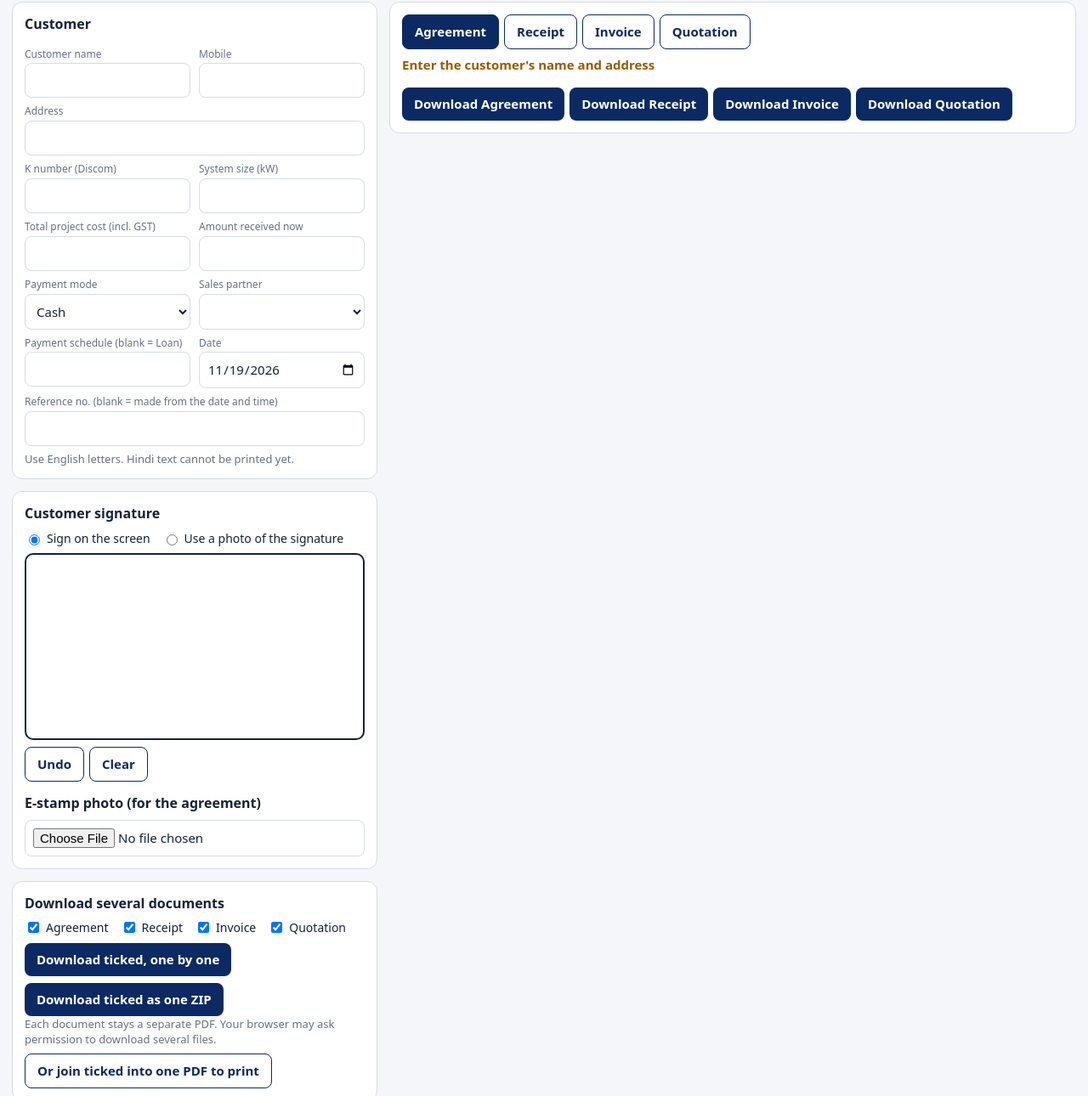
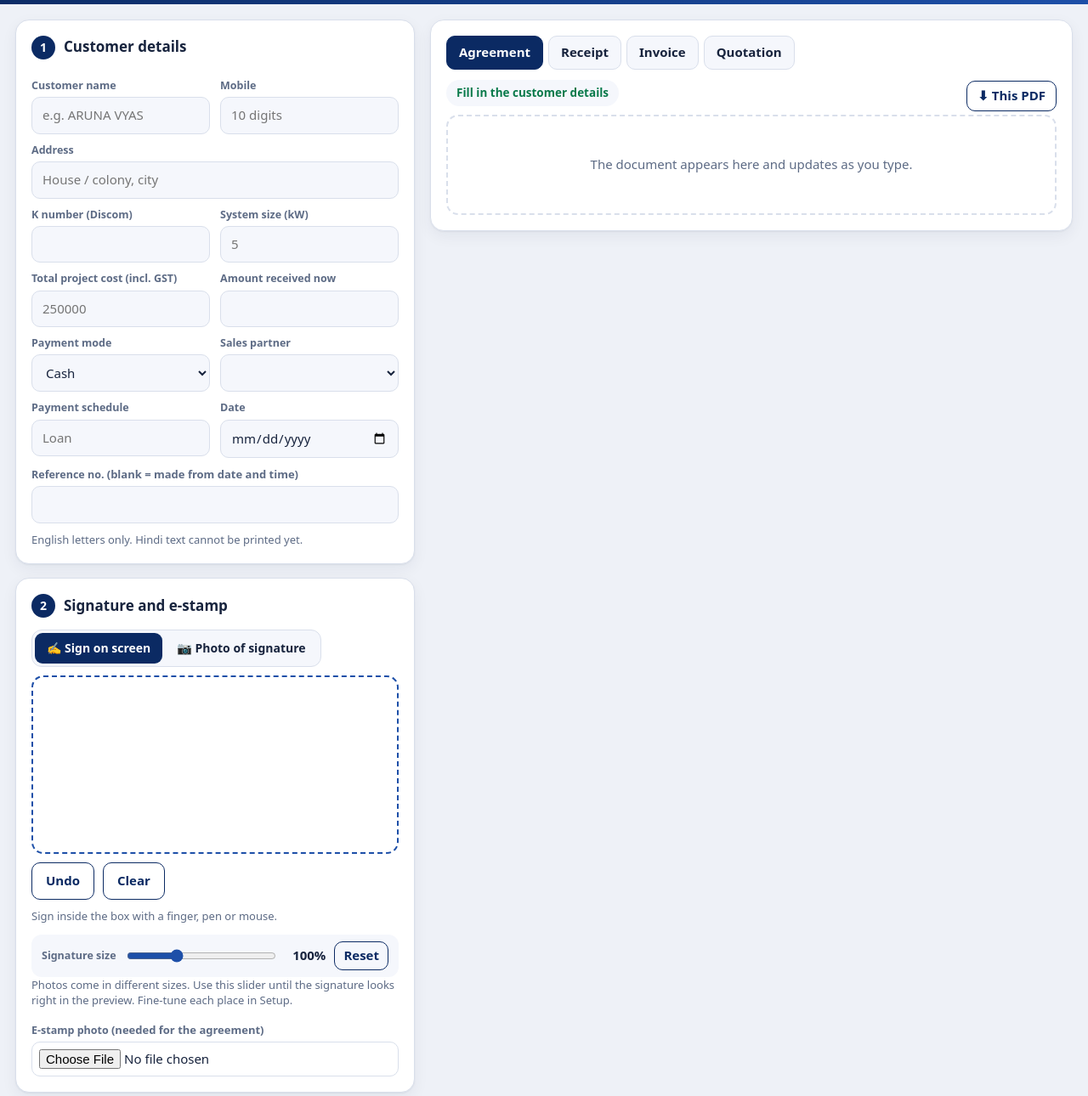
Before and after one commit to kalpnasolarishan/ishan_main, a plain HTML site: page index.html in a window 1280 px wide. Shown: the part 61-1351 px from the top of the page at 85% size. Drawn offline with Linux system fonts and the light colour scheme.

Commit message:
Update index.html

```diff
--- a/index.html
+++ b/index.html
@@ -2,68 +2,82 @@
 <html lang="en"><head><meta charset="utf-8"><meta name="viewport" content="width=device-width, initial-scale=1">
 <title>Kalpna Docs</title>
 <style>
-:root{--bg:#f4f6fa;--fg:#14213d;--card:#fff;--bd:#d5dbe6;--ac:#0b2a63;--mut:#667085}
-*{box-sizing:border-box}body{margin:0;background:var(--bg);color:var(--fg);font:15px/1.4 system-ui,-apple-system,"Segoe UI",sans-serif}
-header{background:var(--ac);color:#fff;padding:12px 16px}header b{font-size:18px}header span{opacity:.8;font-size:13px;margin-left:10px}
-main{display:grid;grid-template-columns:minmax(320px,430px) 1fr;gap:14px;padding:14px;max-width:1500px;margin:auto}
-@media(max-width:900px){main{grid-template-columns:1fr}}
-.card{background:var(--card);border:1px solid var(--bd);border-radius:12px;padding:14px;margin-bottom:14px}h2{font-size:16px;margin:0 0 8px}
-label{display:block;font-size:12px;color:var(--mut);margin:8px 0 2px}input,select,textarea{width:100%;padding:9px;border:1px solid var(--bd);border-radius:8px;font:inherit;background:#fff;color:var(--fg)}
-.g{display:grid;grid-template-columns:1fr 1fr;gap:0 10px}
-canvas#pad{width:100%;height:220px;background:#fff;border:2px solid var(--fg);border-radius:10px;touch-action:none;display:block}
-button,.btn{padding:9px 14px;border:0;border-radius:8px;background:var(--ac);color:#fff;font:inherit;font-weight:600;cursor:pointer;margin:8px 6px 0 0}button.s{background:#fff;color:var(--ac);border:1px solid var(--ac)}
-.tabs{display:flex;gap:6px;flex-wrap:wrap}.tab{background:#fff;color:var(--ac);border:1px solid var(--ac);margin:0}.tab.on{background:var(--ac);color:#fff}
-#status{margin:8px 0;font-weight:600}#status.need{color:#9a5b00}#status.err{color:#b00020}
-iframe#view{width:100%;height:78vh;border:1px solid var(--bd);border-radius:8px;background:#fff;display:none}
-.mut{color:var(--mut);font-size:13px}.tg{display:flex;gap:6px;align-items:center;color:var(--fg);font-size:14px;margin:3px 0}.tg input,.chk input{width:auto}
-details{margin:6px 0}summary{cursor:pointer;font-weight:600}.row{display:flex;gap:14px;flex-wrap:wrap;margin-top:6px}.row label{display:flex;gap:5px;align-items:center;color:var(--fg);font-size:14px;margin:0}.row input{width:auto}
+:root{--bg:#eef1f7;--card:#fff;--fg:#17233d;--mut:#5d6b85;--bd:#d9dfeb;--ac:#0b2a63;--ac2:#1d4fa8;--ok:#0a7a4b;--warn:#a05a00;--err:#b3202e;--soft:#f5f7fc;--shadow:0 1px 2px rgba(20,35,70,.06),0 6px 18px rgba(20,35,70,.06);--onac:#fff}
+@media(prefers-color-scheme:dark){:root{--bg:#0f1523;--card:#171f33;--fg:#e8edf8;--mut:#9aa8c4;--bd:#2a3550;--ac:#7ea6ff;--ac2:#a9c3ff;--soft:#1d2740;--ok:#4cd39a;--warn:#f0b35a;--err:#ff8a94;--shadow:none;--onac:#0f1523}}
+*{box-sizing:border-box}html{scroll-behavior:smooth}body{margin:0;background:var(--bg);color:var(--fg);font:15px/1.45 system-ui,-apple-system,"Segoe UI",Roboto,sans-serif}
+header{background:linear-gradient(135deg,#0b2a63,#1d4fa8);color:#fff;padding:12px 20px;display:flex;align-items:center;gap:14px;flex-wrap:wrap;position:sticky;top:0;z-index:5}
+header .t{font-size:19px;font-weight:700;letter-spacing:.2px}header .p{font-size:12.5px;background:rgba(255,255,255,.16);padding:4px 10px;border-radius:99px}.sp{flex:1}
+button,.btn{font:inherit;font-weight:600;border:0;border-radius:10px;padding:10px 16px;cursor:pointer;background:var(--ac);color:var(--onac);text-decoration:none;display:inline-block}
+button:hover,.btn:hover{filter:brightness(1.1)}button.s,.btn.s{background:transparent;color:var(--ac);border:1.5px solid var(--ac)}header button.g{background:rgba(255,255,255,.18);color:#fff}
+button:focus-visible,input:focus-visible,select:focus-visible,textarea:focus-visible{outline:3px solid #7ea6ff;outline-offset:1px}
+main{display:grid;grid-template-columns:minmax(340px,470px) 1fr;gap:18px;padding:18px;max-width:1560px;margin:auto;align-items:start}
+@media(max-width:960px){main{grid-template-columns:1fr;padding:12px}}
+.card{background:var(--card);border:1px solid var(--bd);border-radius:16px;padding:18px;margin-bottom:16px;box-shadow:var(--shadow)}
+.step{display:flex;align-items:center;gap:10px;margin:0 0 12px;font-size:17px;font-weight:700}.step i{font-style:normal;background:var(--ac);color:var(--onac);width:28px;height:28px;border-radius:50%;display:grid;place-items:center;font-size:14px}
+label{display:block;font-size:12.5px;font-weight:600;color:var(--mut);margin:10px 0 4px}
+input,select,textarea{width:100%;padding:10px 12px;border:1.5px solid var(--bd);border-radius:10px;font:inherit;background:var(--soft);color:var(--fg)}input:focus,select:focus,textarea:focus{border-color:var(--ac2);background:var(--card)}
+input[type=checkbox],input[type=radio]{width:auto}input[type=range]{padding:0;accent-color:var(--ac2)}input[type=file]{padding:8px;background:var(--card)}
+.g2{display:grid;grid-template-columns:1fr 1fr;gap:0 12px}@media(max-width:520px){.g2{grid-template-columns:1fr}}
+.seg{display:inline-flex;background:var(--soft);border:1.5px solid var(--bd);border-radius:12px;padding:3px;gap:3px;margin:2px 0 10px}.seg label{margin:0;font-size:14px}
+.seg input{position:absolute;opacity:0;pointer-events:none}.seg span{display:block;padding:8px 14px;border-radius:9px;cursor:pointer;color:var(--fg);font-weight:600}.seg input:checked+span{background:var(--ac);color:var(--onac)}.seg input:focus-visible+span{outline:3px solid #7ea6ff}
+canvas#pad{width:100%;height:210px;background:#fff;border:2px dashed var(--ac2);border-radius:14px;touch-action:none;display:block}
+.hint{color:var(--mut);font-size:13px}.row{display:flex;gap:10px;flex-wrap:wrap;align-items:center}.pt{margin-top:10px}
+.sizebox{display:flex;align-items:center;gap:10px;background:var(--soft);border-radius:12px;padding:8px 12px;margin-top:12px}.sizebox b{min-width:46px;text-align:right}
+.chips{display:flex;gap:8px;flex-wrap:wrap}.chip{margin:0}.chip input{position:absolute;opacity:0}.chip span{display:inline-block;padding:7px 13px;border:1.5px solid var(--bd);border-radius:99px;cursor:pointer;font-weight:600;font-size:14px;color:var(--fg);background:var(--soft)}
+.chip input:checked+span{background:var(--ac);border-color:var(--ac);color:var(--onac)}.chip input:focus-visible+span{outline:3px solid #7ea6ff}
+.prevcard{position:sticky;top:76px}@media(max-width:960px){.prevcard{position:static}}
+.tabs{display:flex;gap:6px;flex-wrap:wrap;margin-bottom:10px}.tab{background:var(--soft);color:var(--fg);border:1.5px solid var(--bd);padding:8px 14px}.tab.on{background:var(--ac);color:var(--onac);border-color:var(--ac)}
+#status{display:inline-block;padding:6px 12px;border-radius:99px;font-weight:600;font-size:13.5px;background:var(--soft);color:var(--ok);margin:2px 0 10px}#status.need{color:var(--warn)}#status.err{color:var(--err)}
+iframe#view{width:100%;height:74vh;border:1px solid var(--bd);border-radius:12px;background:#fff;display:none}
+.empty{border:2px dashed var(--bd);border-radius:14px;padding:46px 20px;text-align:center;color:var(--mut)}
+#photoprev{display:none;max-width:100%;height:auto;max-height:150px;border-radius:10px;margin-top:6px;background:repeating-conic-gradient(#ccc 0 25%,#fff 0 50%) 0 0/14px 14px}
+dialog{border:0;border-radius:18px;padding:0;width:min(940px,95vw);max-height:92vh;background:var(--card);color:var(--fg);box-shadow:0 20px 60px rgba(0,0,0,.35)}dialog::backdrop{background:rgba(10,18,40,.55)}
+dialog .hd{display:flex;align-items:center;padding:14px 20px;border-bottom:1px solid var(--bd);position:sticky;top:0;background:var(--card);z-index:2}dialog .hd b{font-size:18px;flex:1}
+dialog .bd{padding:6px 20px 20px;overflow:auto;max-height:calc(92vh - 130px)}dialog .ft{padding:12px 20px;border-top:1px solid var(--bd);display:flex;gap:10px;align-items:center}
+h3{font-size:15px;margin:18px 0 4px}table.pl{width:100%;border-collapse:collapse;font-size:14px}table.pl th{text-align:left;font-size:12px;color:var(--mut);padding:4px}table.pl td{padding:3px 4px;border-top:1px solid var(--bd)}table.pl input[type=number]{width:78px;padding:6px 8px}
+details{margin:6px 0}summary{cursor:pointer;font-weight:700;padding:6px 0}.ok{color:var(--ok);font-weight:600}
 </style></head><body>
-<header><b>Kalpna Docs</b><span>Everything stays on this device. Nothing is saved or sent.</span></header>
+<header><span class="t">☀ Kalpna Docs</span><span class="p">🔒 Private: nothing is saved or sent</span><span class="sp"></span><button class="g" id="openSetup">⚙ Setup</button></header>
 <main>
 <div>
-  <div class="card" id="form"><h2>Customer</h2>
-    <div class="g"><div><label>Customer name</label><input id="name" autocomplete="off"></div><div><label>Mobile</label><input id="mobile" inputmode="numeric" maxlength="10"></div></div>
-    <label>Address</label><input id="address" autocomplete="off">
-    <div class="g"><div><label>K number (Discom)</label><input id="kno"></div><div><label>System size (kW)</label><input id="kw" inputmode="decimal"></div>
-    <div><label>Total project cost (incl. GST)</label><input id="total" inputmode="decimal"></div><div><label>Amount received now</label><input id="received" inputmode="decimal"></div>
-    <div><label>Payment mode</label><select id="mode"><option>Cash</option><option>Cheque</option><option>NEFT</option></select></div><div><label>Sales partner</label><select id="partner"></select></div>
-    <div><label>Payment schedule (blank = Loan)</label><input id="schedule"></div><div><label>Date</label><input id="date" type="date"></div></div>
-    <label>Reference no. (blank = made from the date and time)</label><input id="ref">
-    <div class="mut" style="margin-top:6px">Use English letters. Hindi text cannot be printed yet.</div>
-  </div>
-  <div class="card"><h2>Customer signature</h2>
-    <div class="row chk"><label><input type="radio" name="sm" value="pad" checked> Sign on the screen</label><label><input type="radio" name="sm" value="photo"> Use a photo of the signature</label></div>
-    <div id="padbox"><canvas id="pad" style="margin-top:8px"></canvas><button class="s" id="undo">Undo</button><button class="s" id="clear">Clear</button></div>
-    <div id="photobox" style="display:none"><div class="mut" style="margin-top:6px">Sign with dark ink on plain white paper and take a clear photo in good light.</div>
-      <input type="file" id="photof" accept="image/*"><label>Background removal strength (move it if marks remain or the ink looks thin)</label><input type="range" id="strength" min="0.6" max="0.95" step="0.01" value="0.85">
-      <div class="mut">Preview with the background removed:</div><canvas id="photoprev" style="display:none;max-width:100%;height:auto;max-height:160px;background:repeating-conic-gradient(#ccc 0 25%,#fff 0 50%) 0 0/14px 14px;border-radius:8px;margin-top:4px"></canvas>
-      <div class="mut" id="photomsg"></div></div>
-    <h2 style="margin-top:14px">E-stamp photo (for the agreement)</h2><input type="file" id="estamp" accept="image/*">
-  </div>
-  <div class="card"><h2>Download several documents</h2><div class="row chk">
-    <label><input type="checkbox" class="jk" value="agreement" checked> Agreement</label><label><input type="checkbox" class="jk" value="receipt" checked> Receipt</label>
-    <label><input type="checkbox" class="jk" value="invoice" checked> Invoice</label><label><input type="checkbox" class="jk" value="quotation" checked> Quotation</label></div>
-    <button id="dlsep">Download ticked, one by one</button><button id="dlzip">Download ticked as one ZIP</button>
-    <div class="mut">Each document stays a separate PDF. Your browser may ask permission to download several files.</div><div id="dlmsg" class="mut" style="font-weight:600"></div>
-    <button class="s" id="join">Or join ticked into one PDF to print</button></div>
-  <details class="card"><summary>Setup (do once)</summary>
-    <div class="mut">Your seal and signature are chosen here on your own device. They are never put on the website.</div>
-    <label>Seal image with "For ..." text (PNG)</label><input type="file" id="sealf" accept="image/png">
-    <label>Your signature only (PNG)</label><input type="file" id="vsignf" accept="image/png">
-    <label>Business address lines (one per line)</label><textarea id="addr" rows="4"></textarea>
-    <label>Bank details lines (one per line, printed on invoice and quotation)</label><textarea id="bank" rows="7"></textarea>
-    <label>Sales partners, one per line: Name in list | Name on documents | Phone</label><textarea id="partners" rows="3"></textarea>
-    <div id="toggles" style="margin-top:8px"></div>
-    <label class="tg"><input type="checkbox" id="remember"> Remember this setup on this device</label>
-    <button id="save">Save setup</button> <span class="mut" id="setupmsg"></span></details>
+  <section class="card" id="form"><h2 class="step"><i>1</i>Customer details</h2>
+    <div class="g2"><div><label for="name">Customer name</label><input id="name" autocomplete="off" placeholder="e.g. ARUNA VYAS"></div><div><label for="mobile">Mobile</label><input id="mobile" inputmode="numeric" maxlength="10" placeholder="10 digits"></div></div>
+    <label for="address">Address</label><input id="address" autocomplete="off" placeholder="House / colony, city">
+    <div class="g2"><div><label for="kno">K number (Discom)</label><input id="kno"></div><div><label for="kw">System size (kW)</label><input id="kw" inputmode="decimal" placeholder="5"></div>
+    <div><label for="total">Total project cost (incl. GST)</label><input id="total" inputmode="decimal" placeholder="250000"></div><div><label for="received">Amount received now</label><input id="received" inputmode="decimal"></div>
+    <div><label for="mode">Payment mode</label><select id="mode"><option>Cash</option><option>Cheque</option><option>NEFT</option></select></div><div><label for="partner">Sales partner</label><select id="partner"></select></div>
+    <div><label for="schedule">Payment schedule</label><input id="schedule" placeholder="Loan"></div><div><label for="date">Date</label><input id="date" type="date"></div></div>
+    <label for="ref">Reference no. <span class="hint">(blank = made from date and time)</span></label><input id="ref">
+    <div class="hint pt">English letters only. Hindi text cannot be printed yet.</div></section>
+
+  <section class="card"><h2 class="step"><i>2</i>Signature and e-stamp</h2>
+    <div class="seg" role="radiogroup" aria-label="How to give the signature"><label><input type="radio" name="sm" value="pad" checked><span>✍ Sign on screen</span></label><label><input type="radio" name="sm" value="photo"><span>📷 Photo of signature</span></label></div>
+    <div id="padbox"><canvas id="pad" aria-label="Signature board"></canvas><div class="row pt"><button class="s" id="undo">Undo</button><button class="s" id="clear">Clear</button><span class="hint">Sign inside the box with a finger, pen or mouse.</span></div></div>
+    <div id="photobox" style="display:none"><div class="hint">Sign with dark ink on plain white paper and take a clear photo in good light.</div>
+      <input type="file" id="photof" accept="image/*" class="pt"><label for="strength">Background removal <span class="hint">(move it if marks remain or the ink looks thin)</span></label><input type="range" id="strength" min="0.6" max="0.95" step="0.01" value="0.85">
+      <div class="hint pt">Preview with the background removed:</div><canvas id="photoprev"></canvas><div class="hint" id="photomsg"></div></div>
+    <div class="sizebox"><label for="signsize" style="margin:0;white-space:nowrap">Signature size</label><input type="range" id="signsize" min="30" max="250" step="5" value="100"><b id="signsizeval">100%</b><button class="s" id="sizereset" style="padding:5px 10px">Reset</button></div>
+    <div class="hint">Photos come in different sizes. Use this slider until the signature looks right in the preview. Fine-tune each place in Setup.</div>
+    <label for="estamp" style="margin-top:16px">E-stamp photo <span class="hint">(needed for the agreement)</span></label><input type="file" id="estamp" accept="image/*"><div class="hint" id="estampname"></div></section>
+
+  <section class="card"><h2 class="step"><i>3</i>Download</h2>
+    <div class="chips"><label class="chip"><input type="checkbox" class="jk" value="agreement" checked><span>Agreement</span></label><label class="chip"><input type="checkbox" class="jk" value="receipt" checked><span>Receipt</span></label>
+      <label class="chip"><input type="checkbox" class="jk" value="invoice" checked><span>Invoice</span></label><label class="chip"><input type="checkbox" class="jk" value="quotation" checked><span>Quotation</span></label></div>
+    <div class="row pt"><button id="dlsep">⬇ One by one</button><button id="dlzip">⬇ All in a ZIP</button><button class="s" id="join">Join into one PDF</button></div>
+    <div class="hint pt">Each document stays a separate PDF (except "Join"). Your browser may ask permission to download several files.</div><div id="dlmsg" class="hint" style="font-weight:700"></div></section>
 </div>
-<div>
-  <div class="card"><div class="tabs"><button class="tab on" data-k="agreement">Agreement</button><button class="tab" data-k="receipt">Receipt</button><button class="tab" data-k="invoice">Invoice</button><button class="tab" data-k="quotation">Quotation</button></div>
-    <div id="status"></div>
-    <div><button class="dl" data-k="agreement">Download Agreement</button><button class="dl" data-k="receipt">Download Receipt</button><button class="dl" data-k="invoice">Download Invoice</button><button class="dl" data-k="quotation">Download Quotation</button>
-    <a id="open" class="btn" target="_blank" style="display:none;text-decoration:none">Open this PDF in a new tab</a></div>
-    <iframe id="view" title="Preview"></iframe></div>
-</div>
+
+<aside class="card prevcard"><div class="tabs" role="tablist"><button class="tab on" data-k="agreement">Agreement</button><button class="tab" data-k="receipt">Receipt</button><button class="tab" data-k="invoice">Invoice</button><button class="tab" data-k="quotation">Quotation</button></div>
+  <div class="row"><span id="status">Fill in the customer details</span><span class="sp"></span><button class="s dl" id="dlcur" style="padding:6px 12px">⬇ This PDF</button><a id="open" class="btn s" target="_blank" style="display:none;padding:6px 12px">Open in new tab</a></div>
+  <div class="empty" id="empty">The document appears here and updates as you type.</div><iframe id="view" title="Document preview"></iframe></aside>
 </main>
+
+<dialog id="setup"><div class="hd"><b>⚙ Setup</b><button class="s" id="closeSetup">Close</button></div><div class="bd">
+  <h3>Your seal with signature</h3><div class="hint">A PNG of your stamp with "For ..." and your sign. Chosen on this device only; it is never put on the website.</div>
+  <div class="row pt"><input type="file" id="sealf" accept="image/png" style="max-width:380px"><span id="sealstatus" class="hint"></span></div>
+  <h3>Business details</h3><div class="g2"><div><label for="addr">Address lines (one per line)</label><textarea id="addr" rows="4"></textarea></div><div><label for="bank">Bank details lines (invoice and quotation)</label><textarea id="bank" rows="4"></textarea></div></div>
+  <label for="partners">Sales partners, one per line: Name in list | Name on documents | Phone</label><textarea id="partners" rows="3"></textarea>
+  <h3>Seals, signatures and details on each document</h3><div class="hint">Tick to show. Size is a percentage. Left/right and Up/down move it in points (1 point is about 0.35 mm). The preview updates as you change them.</div><div id="placement"></div>
+  </div><div class="ft"><label class="chip" style="margin:0"><input type="checkbox" id="remember"><span>Remember this setup on this device</span></label><span class="sp"></span><span class="hint" id="setupmsg"></span><button id="save">Save setup</button></div></dialog>
 <script src="pdf-lib.min.js"></script><script src="rupee.js"></script><script src="app.js"></script>
 </body></html>
```
